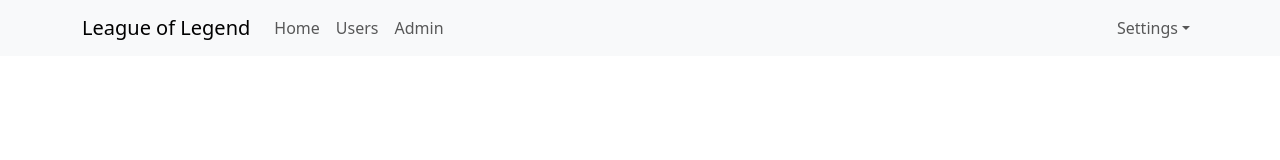
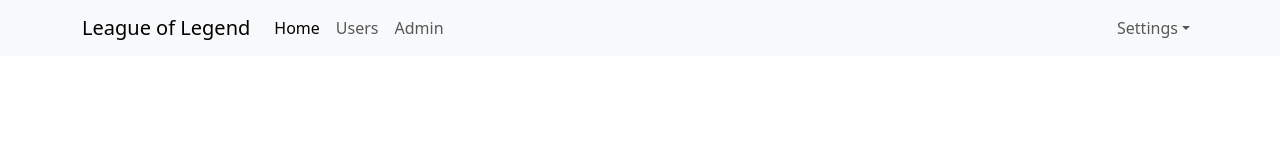
Before and after one commit to BeQuang/React_Hook_Hoi_Dan_IT, a React (Create React App) app: page / in a window 1280 px wide. Shown: the top 160 px of the page. Built offline with nearby package versions, Linux system fonts and the light colour scheme.

Commit message:
Active Link - NavLink

```diff
--- a/src/components/Header/Header.js
+++ b/src/components/Header/Header.js
@@ -2,7 +2,9 @@ import Container from "react-bootstrap/Container";
 import Nav from "react-bootstrap/Nav";
 import Navbar from "react-bootstrap/Navbar";
 import NavDropdown from "react-bootstrap/NavDropdown";
-import { Link } from "react-router-dom";
+import { NavLink } from "react-router-dom";
+
+import "./Header.scss";
 
 const Header = () => {
   return (
@@ -12,15 +14,15 @@ const Header = () => {
         <Navbar.Toggle aria-controls="basic-navbar-nav" />
         <Navbar.Collapse id="basic-navbar-nav">
           <Nav className="me-auto">
-            <Link to="/" className="nav-link">
+            <NavLink to="/" className="nav-link">
               Home
-            </Link>
-            <Link to="/users" className="nav-link">
+            </NavLink>
+            <NavLink to="/users" className="nav-link">
               Users
-            </Link>
-            <Link to="/admins" className="nav-link">
+            </NavLink>
+            <NavLink to="/admins" className="nav-link">
               Admin
-            </Link>
+            </NavLink>
             {/* <Nav.Link href="/">Home</Nav.Link>
             <Nav.Link href="/users">Users</Nav.Link>
             <Nav.Link href="/admins">Admin</Nav.Link> */}
--- /dev/null
+++ b/src/components/Header/Header.scss
@@ -0,0 +1,7 @@
+.navbar-nav {
+  .nav-link {
+    &.active {
+      color: red;
+    }
+  }
+}
```
